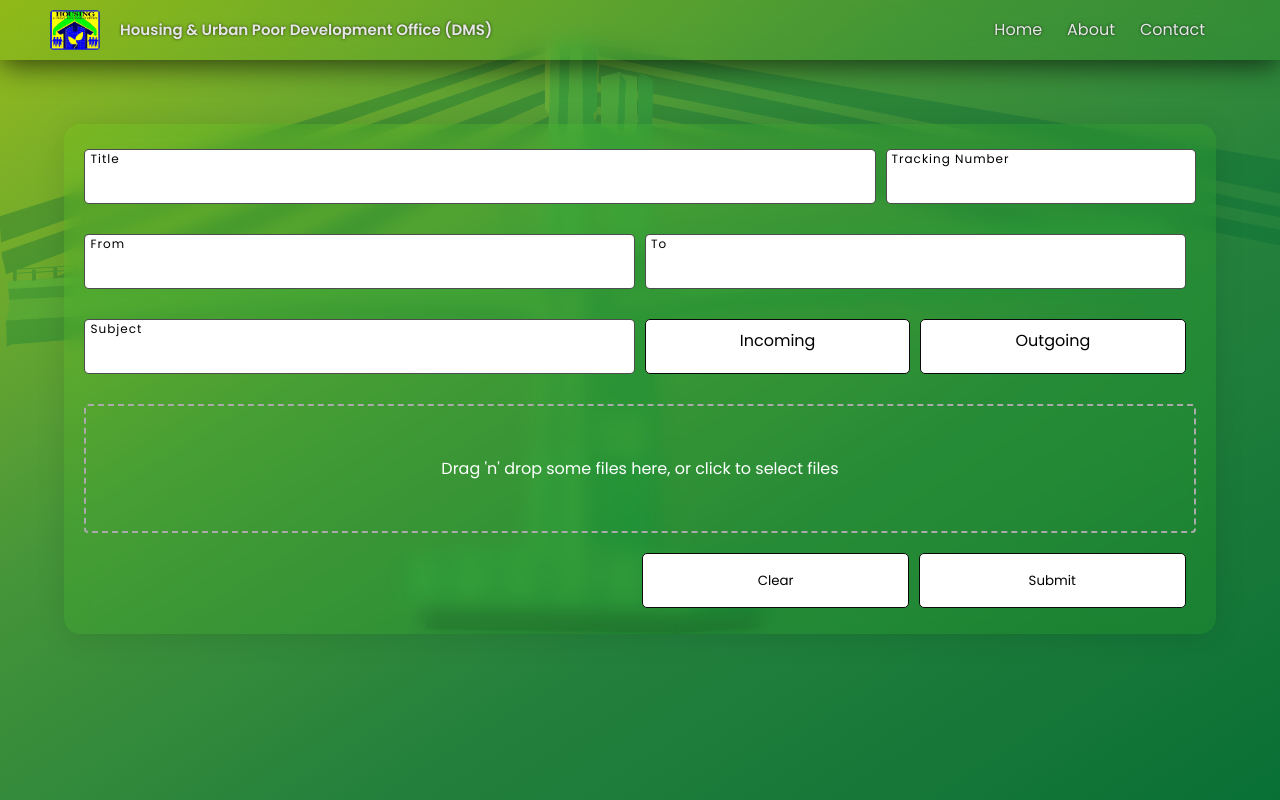
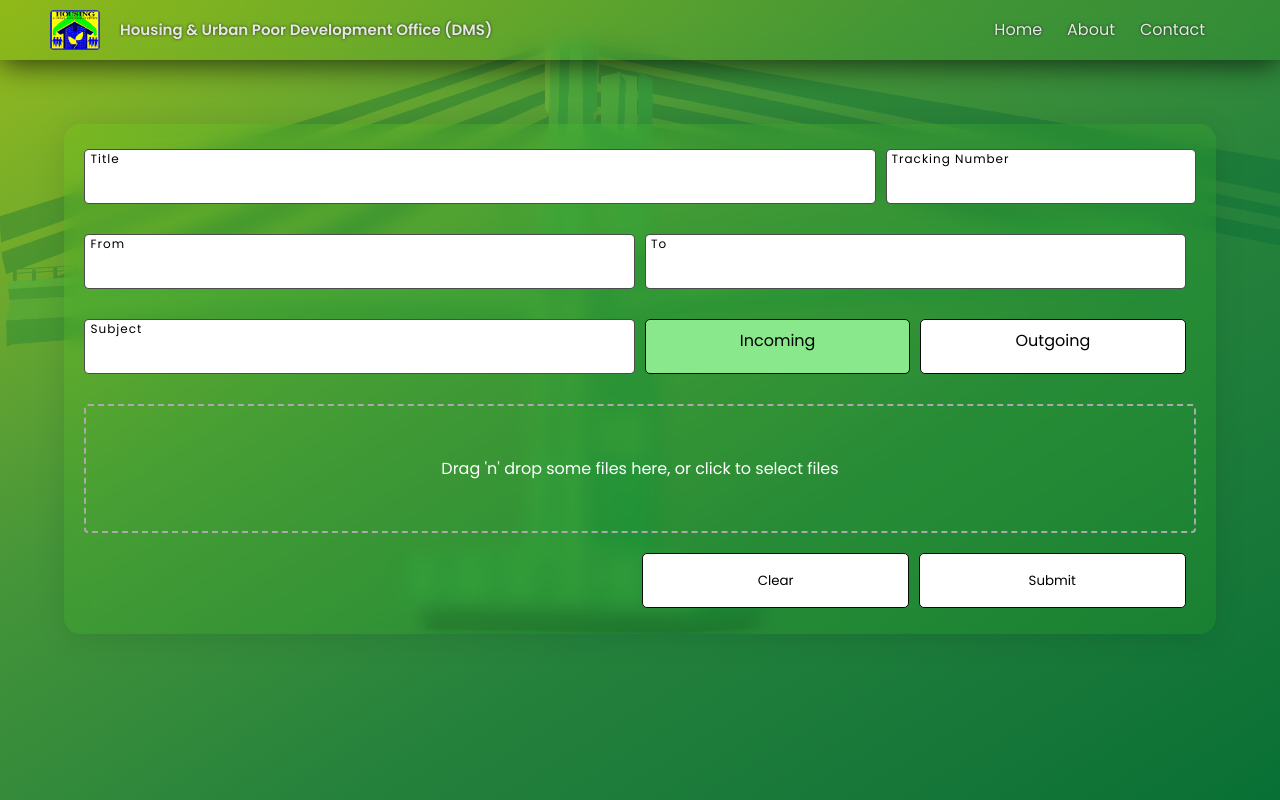
Before and after one commit to CodeSculpt-Webworks/fe-hudodms, a React (Vite) app: page / in a window 1280 px wide. In both pictures the pointer is over the label "Incoming". Built offline with nearby package versions, Linux system fonts and the light colour scheme.

Commit message:
visual/button

```diff
--- a/src/components/ui/radiobuttons/RadioButton.css
+++ b/src/components/ui/radiobuttons/RadioButton.css
@@ -20,9 +20,13 @@
     max-width: 100%;
     text-align: center;
     transition: background-color 0.3s ease;
+
+    &:hover {
+        background-color: rgb(136, 232, 139);
+    }
 }
 
 .button.active {
-    background-color: rgba(4, 254, 2, 0.1);
+    background-color: rgb(83, 141, 85);
     color: white;
 }
```
